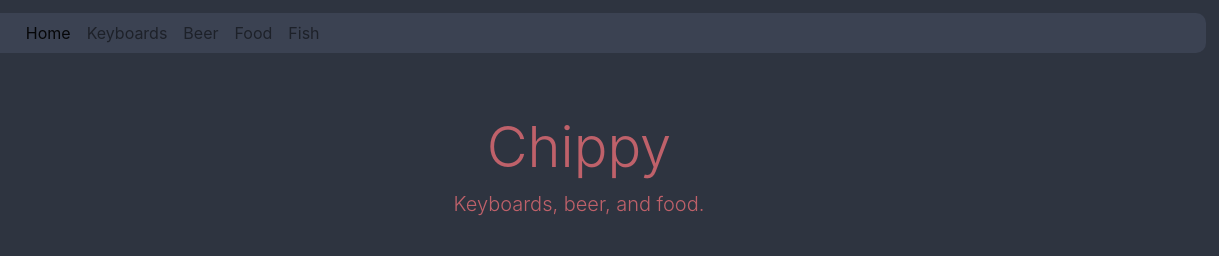
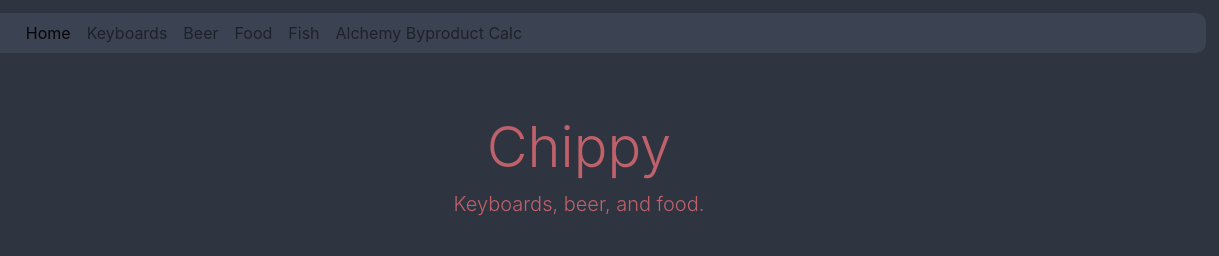
Before and after one commit to JackDV/chippycc, a plain HTML site: page index.html in a window 1280 px wide. Shown: the top 256 px of the page, 61-1280 px from the left. Drawn offline with nearby package versions, Linux system fonts and the light colour scheme.

Commit message:
Update index.html

```diff
--- a/index.html
+++ b/index.html
@@ -44,6 +44,9 @@
                 </li>
                 <li class="nav-item">
                     <a class="nav-link" href="/fish.html">Fish</a>
+                </li>
+                <li class="nav-item">
+                    <a class="nav-link" href="/alchemy-byproducts.html">Alchemy Byproduct Calc</a>
                 </li>
                 <!-- <li class="nav-item dropdown">
                     <a class="nav-link dropdown-toggle" href="#" id="navbarDropdownMenuLink" role="button" data-toggle="dropdown" aria-haspopup="true" aria-expanded="false">
```
